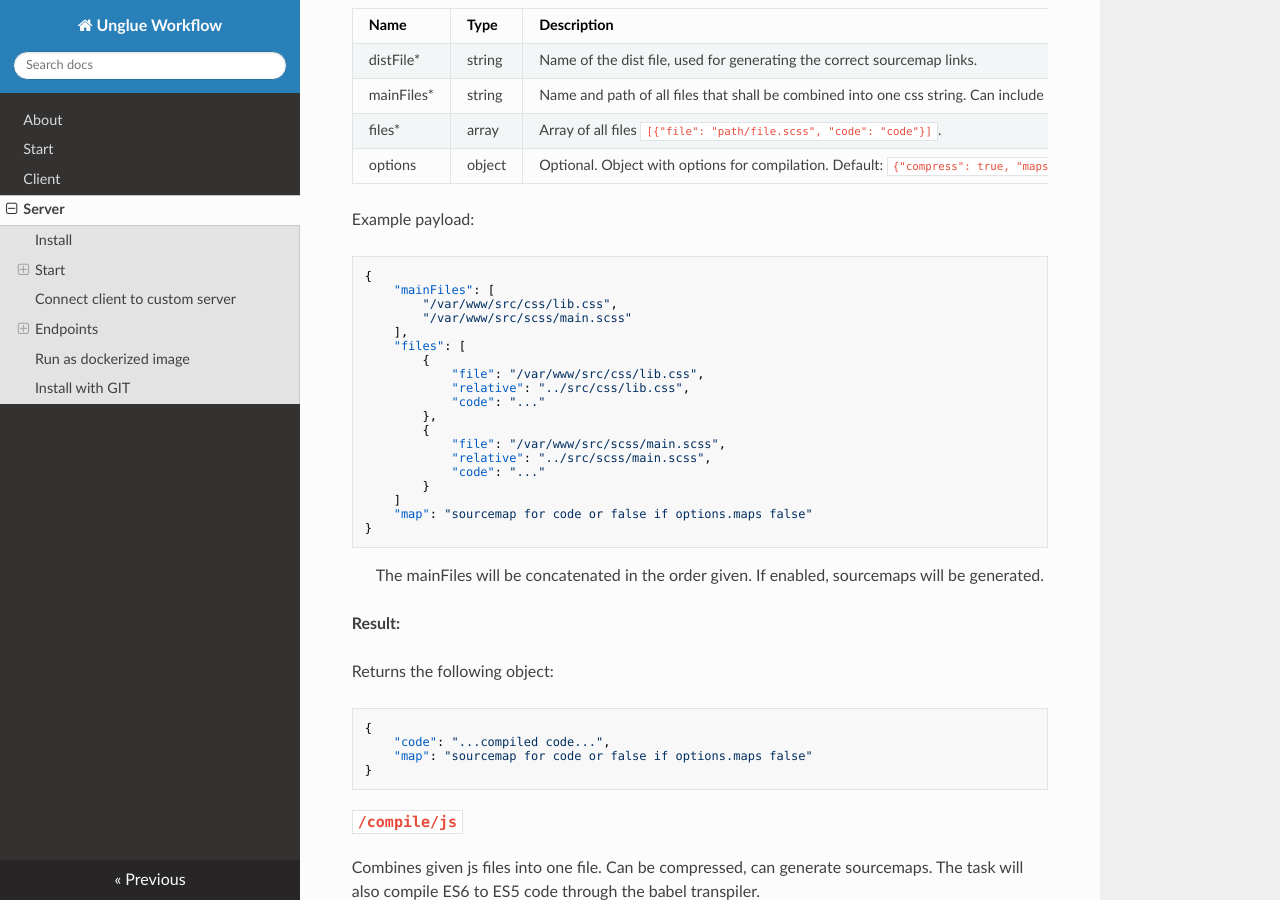
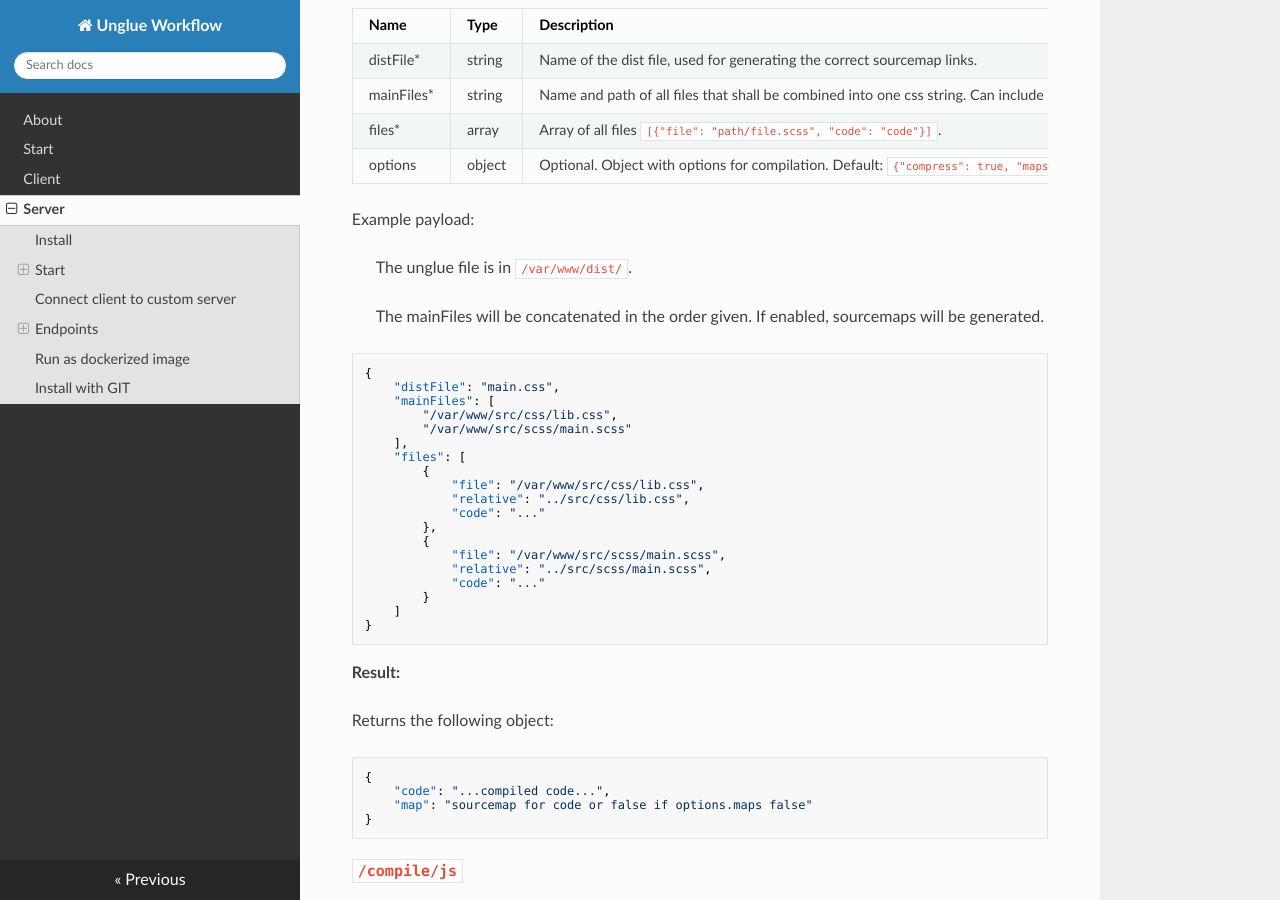
Before and after one commit to frontend-workflow-cloud-compiler/docs, an MkDocs documentation site: the page built from docs/server.md, in a window 1280 px wide and 900 px high, scrolled down 1020 px. Built offline with MkDocs 1.6.1, drawn with Linux system fonts in a browser that asks for light colours; nearby versions of some CDN libraries; old or Windows-style settings are respelled for this version of MkDocs.

Commit message:
Fixed some errors in server

````diff
--- a/docs/server.md
+++ b/docs/server.md
@@ -44,8 +44,13 @@
 
 Example payload:
 
+> The unglue file is in `/var/www/dist/`.
+>
+> The mainFiles will be concatenated in the order given. If enabled, sourcemaps will be generated.
+
 ```json
 {
+    "distFile": "main.css",
 	"mainFiles": [
 		"/var/www/src/css/lib.css",
 		"/var/www/src/scss/main.scss"
@@ -62,11 +67,8 @@
 			"code": "..."
 		}
 	]
-	"map": "sourcemap for code or false if options.maps false"
 }
 ```
-
-> The mainFiles will be concatenated in the order given. If enabled, sourcemaps will be generated.
 
 **Result:**
 
````
